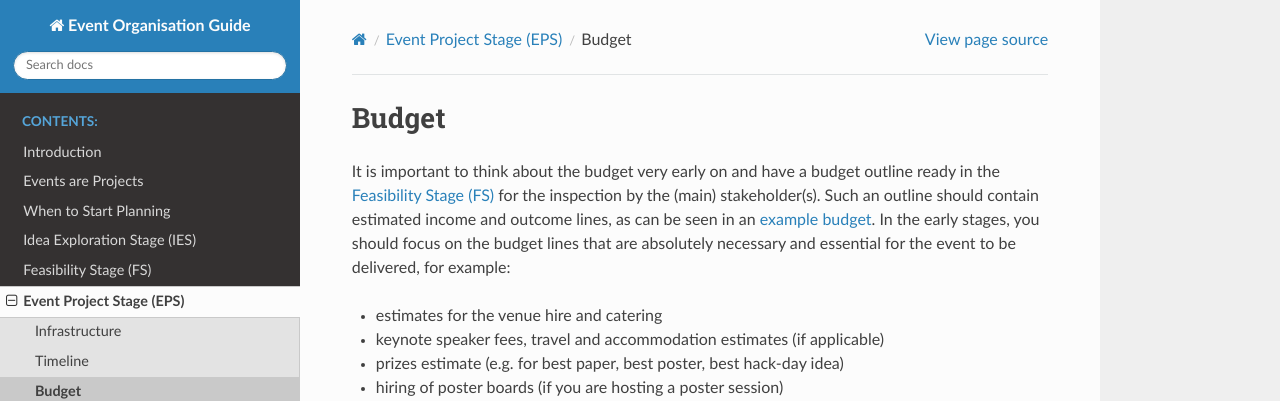
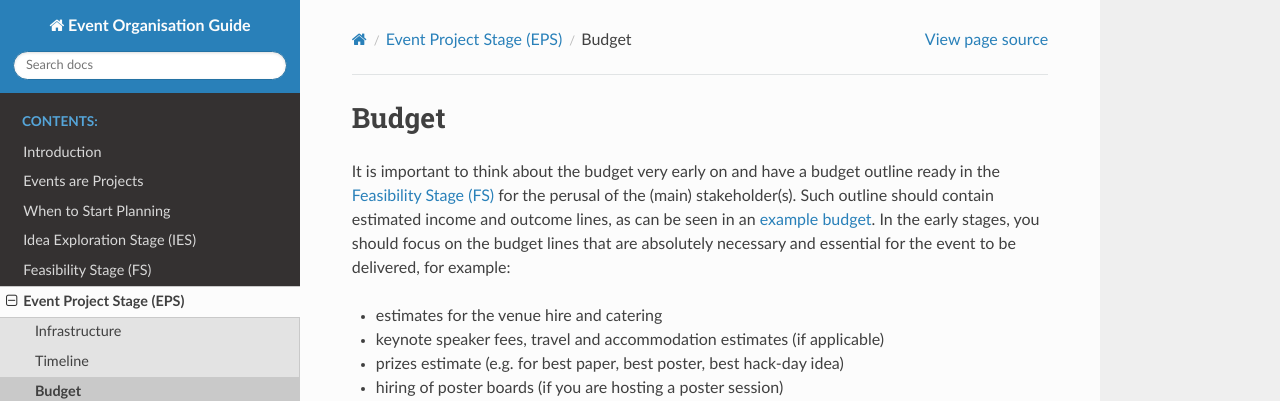
Before and after one commit to softwaresaved/event-organisation-guide, a Sphinx documentation site: the page built from docs/eog/eps-budget.rst, in a window 1280 px wide and 1357 px high. Shown: the top 401 px of the window. Built offline with Sphinx 7.4.7 and the Read the Docs theme 2.0.0, drawn with Linux system fonts in a browser that asks for light colours.

Commit message:
Update eps-budget.rst

```diff
--- a/docs/eog/eps-budget.rst
+++ b/docs/eog/eps-budget.rst
@@ -4,7 +4,7 @@ Budget
 ======
 
 It is important to think about the budget very early on and have a budget outline ready in the :doc:`feasibility-stage`
-for the inspection by the (main) stakeholder(s). Such an outline should contain estimated income and outcome lines,
+for the perusal of the (main) stakeholder(s). Such outline should contain estimated income and outcome lines,
 as can be seen in an
 `example budget <https://docs.google.com/spreadsheets/d/1aM2pPFgV2kurA4G7L8AT1GTyeWRj2fo3ner_jsTzSEU/edit#gid=0>`_.
 In the early stages, you should focus on the budget lines that
```
